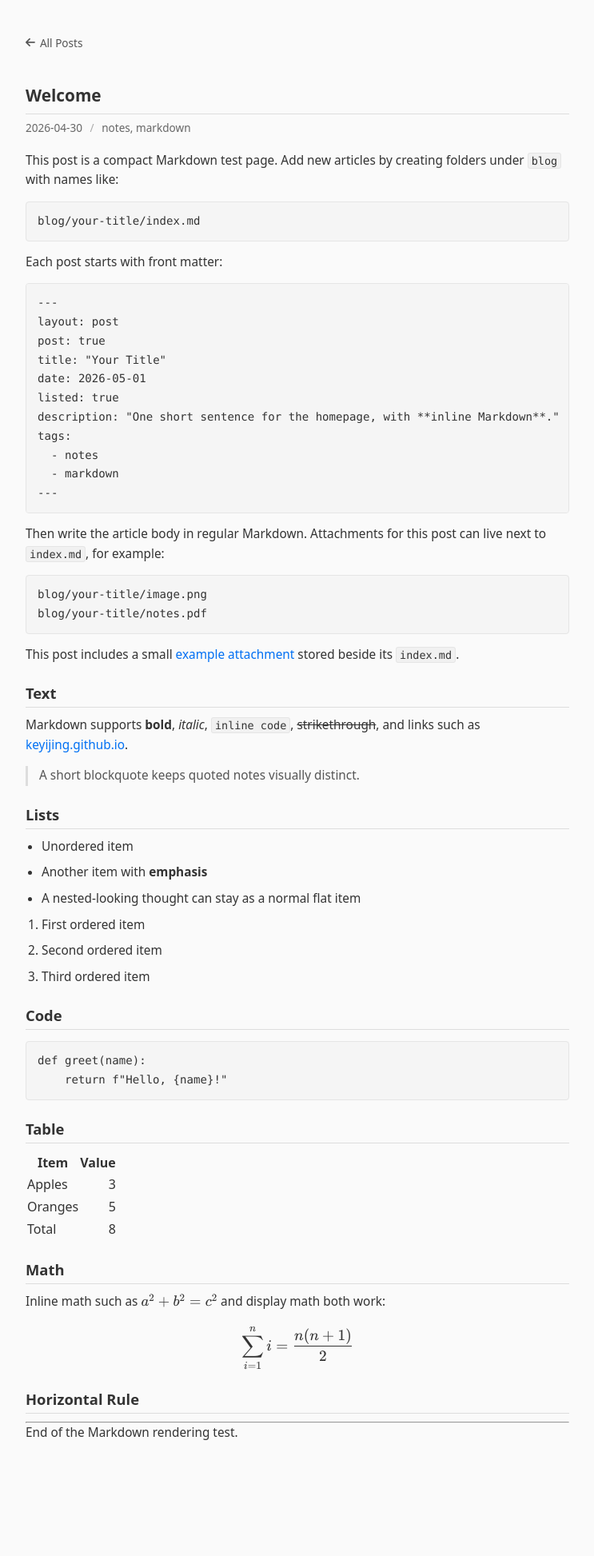
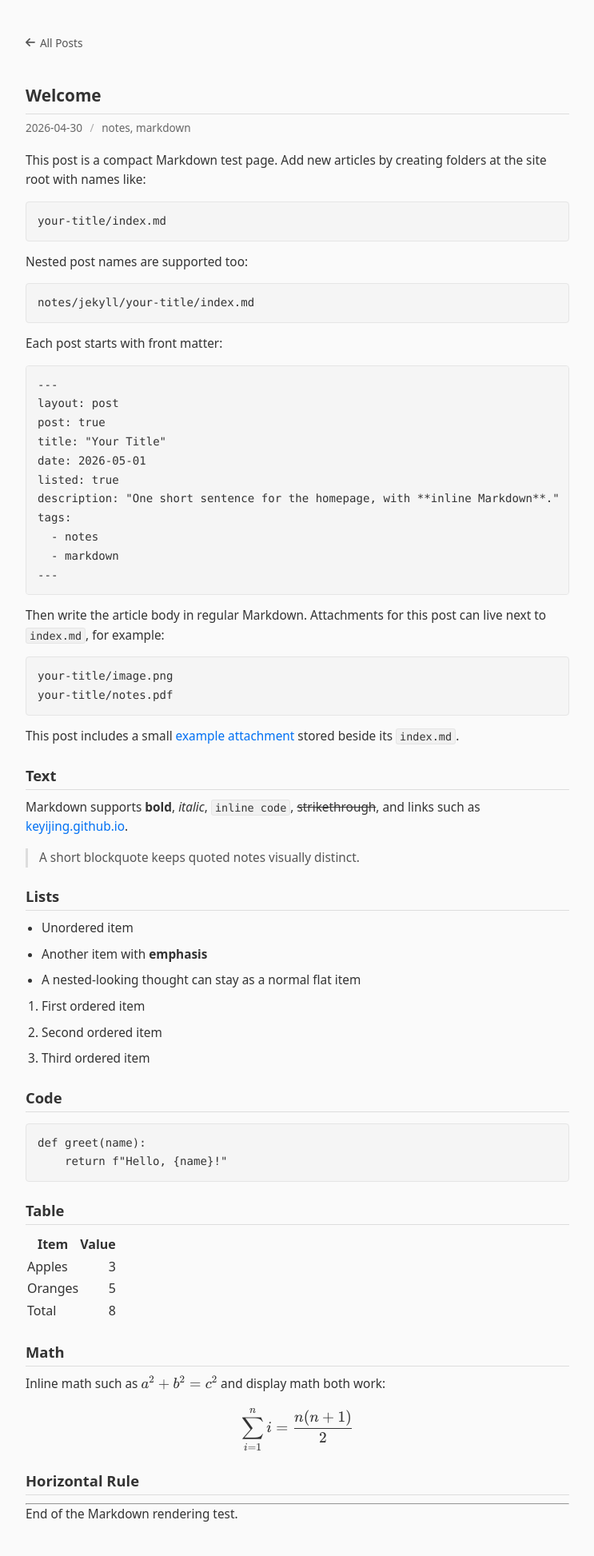
Before and after one commit to keyijing/blog, a Jekyll site: the page built from welcome/index.md, in a window 1280 px wide. Shown: the whole page at 80% size, without its empty margins (268-1011 px from the left). Built offline with Jekyll 4.4.1, drawn with Linux system fonts in a browser that asks for light colours; a style sheet for code colours, icons or effects is not loaded; before the commit the page ends 1844 px from its top, so only the background shows below that.

Commit message:
Move posts out of blog directory

````diff
--- a/blog/welcome/index.md
+++ b/welcome/index.md
@@ -10,10 +10,16 @@ tags:
   - markdown
 ---
 
-This post is a compact Markdown test page. Add new articles by creating folders under `blog` with names like:
+This post is a compact Markdown test page. Add new articles by creating folders at the site root with names like:
 
 ```text
-blog/your-title/index.md
+your-title/index.md
+```
+
+Nested post names are supported too:
+
+```text
+notes/jekyll/your-title/index.md
 ```
 
 Each post starts with front matter:
@@ -35,8 +41,8 @@ tags:
 Then write the article body in regular Markdown. Attachments for this post can live next to `index.md`, for example:
 
 ```text
-blog/your-title/image.png
-blog/your-title/notes.pdf
+your-title/image.png
+your-title/notes.pdf
 ```
 
 This post includes a small [example attachment](example.txt) stored beside its `index.md`.
````
Also changed, not shown: CLAUDE.md (+4 -2 lines), README.md, welcome/example.txt (renamed from blog/welcome/example.txt).
